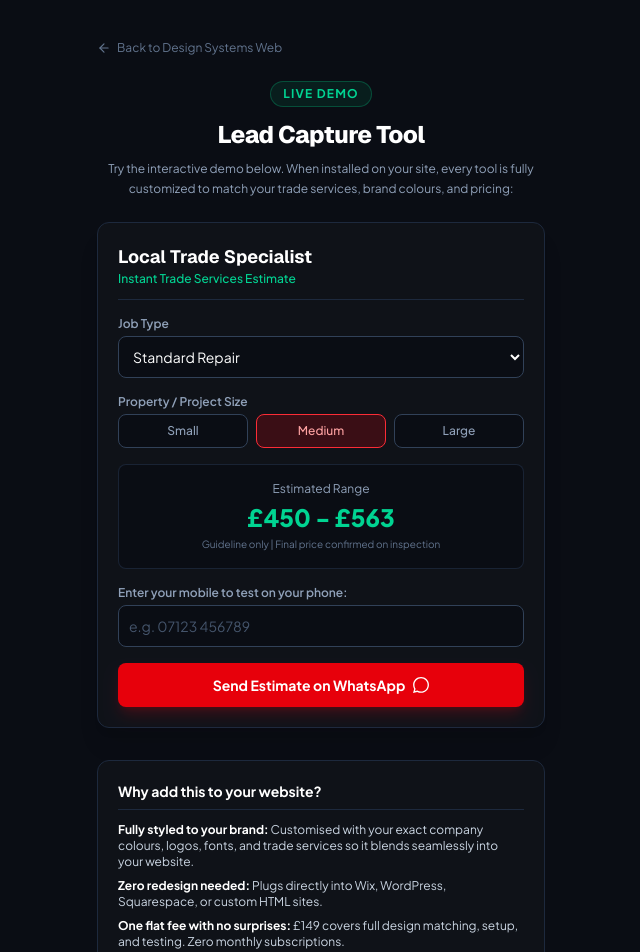
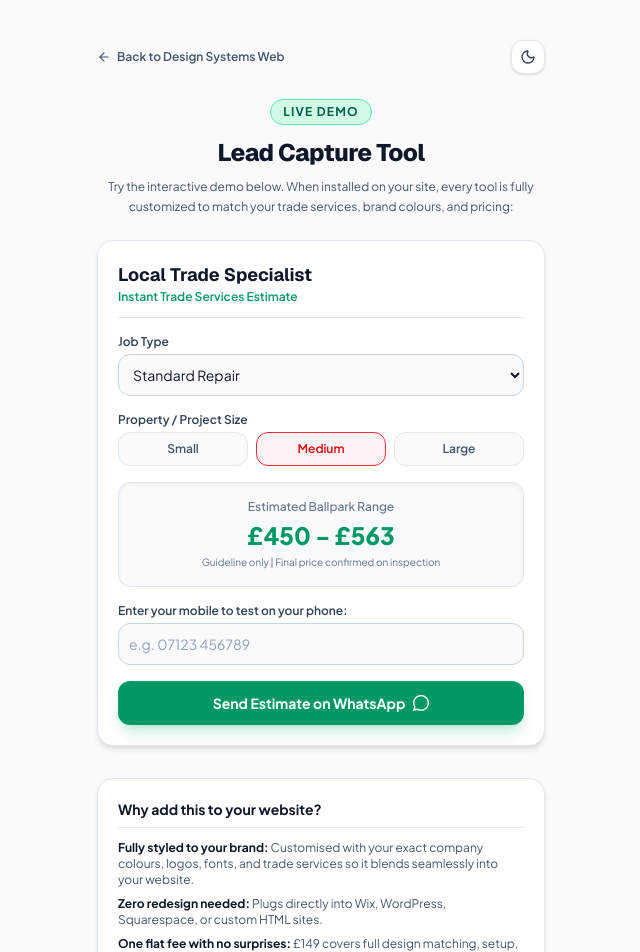
Before and after one commit to stokie2605/dean-wilshaw-web-development, a React (Vite) app: page /demo/1 in a window 1280 px wide. Shown: the top 952 px of the page, without its empty margins (319-959 px from the left). Built offline with nearby package versions, Linux system fonts and the light colour scheme.

Commit message:
Support dynamic Light and Dark mode across all tool demo pages and widget components

```diff
--- a/src/components/tools/QuoteEstimator.tsx
+++ b/src/components/tools/QuoteEstimator.tsx
@@ -22,21 +22,21 @@ export function QuoteEstimator() {
   };
 
   return (
-    <div className="bg-[#0f1218] border border-slate-800 rounded-xl p-5 text-white max-w-md w-full shadow-xl">
-      <div className="flex items-center justify-between border-b border-slate-800 pb-3 mb-4">
+    <div className="bg-white dark:bg-zinc-900 border border-slate-200 dark:border-zinc-800 rounded-2xl p-5 text-slate-900 dark:text-white max-w-md w-full shadow-md transition-colors">
+      <div className="flex items-center justify-between border-b border-slate-200 dark:border-zinc-800 pb-3 mb-4">
         <div>
-          <h3 className="font-bold text-lg text-white">{biz}</h3>
-          <p className="text-xs text-emerald-400 font-medium">Instant {trade} Estimate</p>
+          <h3 className="font-bold text-lg text-slate-900 dark:text-white">{biz}</h3>
+          <p className="text-xs text-emerald-600 dark:text-emerald-400 font-semibold">Instant {trade} Estimate</p>
         </div>
       </div>
 
       <div className="space-y-4">
         <div>
-          <label className="block text-xs font-semibold text-slate-400 mb-1">Job Type</label>
+          <label className="block text-xs font-semibold text-slate-700 dark:text-slate-300 mb-1">Job Type</label>
           <select
             value={serviceType}
             onChange={(e) => setServiceType(e.target.value)}
-            className="w-full bg-[#0a0d14] border border-slate-700 rounded-lg p-2.5 text-sm text-white focus:outline-none focus:border-red-500"
+            className="w-full bg-slate-50 dark:bg-zinc-950 border border-slate-300 dark:border-zinc-700 rounded-xl p-2.5 text-sm text-slate-900 dark:text-white focus:outline-none focus:border-red-500"
           >
             <option>Small Job / Minor Repair</option>
             <option>Standard Repair</option>
@@ -45,17 +45,17 @@ export function QuoteEstimator() {
         </div>
 
         <div>
-          <label className="block text-xs font-semibold text-slate-400 mb-1">Property / Project Size</label>
+          <label className="block text-xs font-semibold text-slate-700 dark:text-slate-300 mb-1">Property / Project Size</label>
           <div className="grid grid-cols-3 gap-2">
             {['Small', 'Medium', 'Large'].map((s) => (
               <button
                 key={s}
                 type="button"
                 onClick={() => setSize(s)}
-                className={`py-2 text-xs font-medium rounded-lg border transition ${
+                className={`py-2 text-xs font-semibold rounded-xl border transition ${
                   size === s
-                    ? 'bg-red-600/20 border-red-500 text-red-300 font-bold'
-                    : 'bg-[#0a0d14] border-slate-700 text-slate-400 hover:border-slate-600'
+                    ? 'bg-red-50 dark:bg-red-950/30 border-red-500 text-red-600 dark:text-red-400 font-bold'
+                    : 'bg-slate-50 dark:bg-zinc-950 border-slate-200 dark:border-zinc-800 text-slate-600 dark:text-slate-400 hover:border-slate-400'
                 }`}
               >
                 {s}
@@ -64,17 +64,17 @@ export function QuoteEstimator() {
           </div>
         </div>
 
-        <div className="bg-[#0a0d14] border border-slate-800/80 rounded-lg p-4 text-center">
-          <p className="text-xs text-slate-400">Estimated Range</p>
-          <p className="text-2xl font-black text-emerald-400 mt-1">
+        <div className="bg-slate-50 dark:bg-zinc-950 border border-slate-200 dark:border-zinc-800 rounded-xl p-4 text-center shadow-inner">
+          <p className="text-xs text-slate-500 dark:text-slate-400 font-medium">Estimated Ballpark Range</p>
+          <p className="text-2xl font-black text-emerald-600 dark:text-emerald-400 mt-1">
             &pound;{estimatedPrice} - &pound;{Math.round(estimatedPrice * 1.25)}
           </p>
-          <p className="text-[10px] text-slate-500 mt-1">Guideline only | Final price confirmed on inspection</p>
+          <p className="text-[10px] text-slate-500 dark:text-zinc-500 mt-1">Guideline only | Final price confirmed on inspection</p>
         </div>
 
         {!hasCustomPhone && (
           <div>
-            <label className="block text-xs font-semibold text-slate-400 mb-1">
+            <label className="block text-xs font-semibold text-slate-700 dark:text-slate-300 mb-1">
               Enter your mobile to test on your phone:
             </label>
             <input
@@ -82,14 +82,14 @@ export function QuoteEstimator() {
               placeholder="e.g. 07123 456789"
               value={userPhone}
               onChange={(e) => setUserPhone(e.target.value)}
-              className="w-full bg-[#0a0d14] border border-slate-700 rounded-lg p-2.5 text-sm text-white placeholder:text-slate-600 focus:outline-none focus:border-red-500"
+              className="w-full bg-slate-50 dark:bg-zinc-950 border border-slate-300 dark:border-zinc-700 rounded-xl p-2.5 text-sm text-slate-900 dark:text-white placeholder:text-slate-400 dark:placeholder:text-zinc-600 focus:outline-none focus:border-red-500"
             />
           </div>
         )}
 
         <button
           onClick={handleSendWhatsApp}
-          className="w-full bg-red-600 hover:bg-red-500 text-white font-bold py-3 px-4 rounded-lg flex items-center justify-center gap-2 text-sm transition shadow-lg shadow-red-600/20"
+          className="w-full bg-emerald-600 hover:bg-emerald-500 text-white font-bold py-3 px-4 rounded-xl flex items-center justify-center gap-2 text-sm transition shadow-lg shadow-emerald-600/20"
         >
           <span>Send Estimate on WhatsApp</span>
           <svg className="w-4 h-4 fill-current" viewBox="0 0 24 24">
--- a/src/pages/MissedCallDemoPage.tsx
+++ b/src/pages/MissedCallDemoPage.tsx
@@ -1,6 +1,6 @@
-import React, { useEffect } from 'react';
+import React, { useEffect, useState } from 'react';
 import { useNavigate } from 'react-router-dom';
-import { ArrowLeft } from 'lucide-react';
+import { ArrowLeft, Sun, Moon } from 'lucide-react';
 import { MissedCallDemo } from '../components/trade-tools/MissedCallDemo';
 import { useToolParams } from '../hooks/useToolParams';
 
@@ -11,10 +11,17 @@ export function MissedCallDemoPage() {
   const navigate = useNavigate();
   const { biz } = useToolParams();
   const isGeneric = biz === 'Local Trade Specialist';
+  const [isDark, setIsDark] = useState(false);
 
   useEffect(() => {
     window.scrollTo({ top: 0, behavior: 'instant' });
     document.title = "Instant Missed-Call Auto-Text | Design Systems Web";
+
+    if (document.documentElement.classList.contains('dark')) {
+      setIsDark(true);
+    } else {
+      setIsDark(false);
+    }
 
     const metaDescription = document.querySelector('meta[name="description"]');
     if (metaDescription) {
@@ -30,29 +37,50 @@ export function MissedCallDemoPage() {
     }
   }, []);
 
+  const toggleTheme = () => {
+    if (isDark) {
+      document.documentElement.classList.remove('dark');
+      localStorage.setItem('theme', 'light');
+      setIsDark(false);
+    } else {
+      document.documentElement.classList.add('dark');
+      localStorage.setItem('theme', 'dark');
+      setIsDark(true);
+    }
+  };
+
   return (
-    <div className="min-h-screen bg-[#0a0d14] text-slate-100 flex flex-col items-center justify-start p-4 py-10 selection:bg-red-500/20 selection:text-red-400">
+    <div className="min-h-screen bg-slate-50 dark:bg-[#0B0F17] text-slate-900 dark:text-slate-100 flex flex-col items-center justify-start p-4 py-10 transition-colors duration-300 selection:bg-red-500/20 selection:text-red-600 dark:selection:text-red-400">
 
-      {/* Back link */}
-      <div className="w-full max-w-md mb-6">
+      {/* Top Bar with Back Link & Theme Toggle */}
+      <div className="w-full max-w-md mb-6 flex items-center justify-between">
         <button
           onClick={() => navigate('/')}
-          className="flex items-center gap-1.5 text-xs text-slate-500 hover:text-slate-300 transition-colors group"
+          className="flex items-center gap-1.5 text-xs font-semibold text-slate-600 dark:text-slate-400 hover:text-slate-900 dark:hover:text-slate-100 transition-colors group"
         >
           <ArrowLeft className="w-3.5 h-3.5 group-hover:-translate-x-0.5 transition-transform" />
           Back to Design Systems Web
+        </button>
+
+        <button
+          onClick={toggleTheme}
+          className="p-2 rounded-xl bg-white dark:bg-zinc-900 border border-slate-200 dark:border-zinc-800 text-slate-600 dark:text-zinc-400 hover:text-slate-900 dark:hover:text-white transition-all shadow-sm"
+          title="Toggle light/dark mode"
+          aria-label="Toggle theme"
+        >
+          {isDark ? <Sun className="w-4 h-4 text-amber-400" /> : <Moon className="w-4 h-4 text-slate-700" />}
         </button>
       </div>
 
       {/* Header */}
       <div className="text-center max-w-md mb-6">
-        <span className="inline-block px-3 py-1 bg-emerald-500/10 border border-emerald-500/30 text-emerald-400 text-xs font-bold rounded-full mb-3 uppercase tracking-widest">
+        <span className="inline-block px-3 py-1 bg-emerald-100 dark:bg-emerald-500/10 border border-emerald-300 dark:border-emerald-500/30 text-emerald-800 dark:text-emerald-400 text-xs font-bold rounded-full mb-3 uppercase tracking-widest">
           {isGeneric ? 'LIVE DEMO' : '24-Hour Preview'}
         </span>
-        <h1 className="text-2xl font-black text-white tracking-tight">
+        <h1 className="text-2xl font-black text-slate-900 dark:text-white tracking-tight">
           Instant Missed-Call Auto-Text{!isGeneric && ` for ${biz}`}
         </h1>
-        <p className="text-xs text-slate-400 mt-2 leading-relaxed">
+        <p className="text-xs text-slate-600 dark:text-slate-400 mt-2 leading-relaxed">
           Try the interactive demo below. When installed on your site, every tool is fully customized to match your trade services, brand colours, and pricing:
         </p>
       </div>
@@ -63,19 +91,19 @@ export function MissedCallDemoPage() {
       </div>
 
       {/* Value Points Card */}
-      <div className="bg-[#0f1218] border border-slate-800 rounded-xl p-5 max-w-md w-full mb-6 space-y-3">
-        <p className="font-bold text-sm text-white border-b border-slate-800 pb-2">
+      <div className="bg-white dark:bg-[#131B2A] border border-slate-200 dark:border-slate-800 rounded-2xl p-5 max-w-md w-full mb-6 space-y-3 shadow-md transition-colors">
+        <p className="font-bold text-sm text-slate-900 dark:text-white border-b border-slate-200 dark:border-slate-800 pb-2">
           Why add this to your website?
         </p>
-        <div className="space-y-2 text-xs text-slate-300">
+        <div className="space-y-2 text-xs text-slate-600 dark:text-slate-300">
           <p>
-            <strong className="text-white">Fully styled to your brand:</strong> Customised with your exact company colours, logos, fonts, and trade services so it blends seamlessly into your website.
+            <strong className="text-slate-900 dark:text-white font-bold">Fully styled to your brand:</strong> Customised with your exact company colours, logos, fonts, and trade services so it blends seamlessly into your website.
           </p>
           <p>
-            <strong className="text-white">Zero redesign needed:</strong> Plugs directly into Wix, WordPress, Squarespace, or custom HTML sites.
+            <strong className="text-slate-900 dark:text-white font-bold">Zero redesign needed:</strong> Plugs directly into Wix, WordPress, Squarespace, or custom HTML sites.
           </p>
           <p>
-            <strong className="text-white">One flat fee with no surprises:</strong> £149 covers full design matching, setup, and testing. Zero monthly subscriptions.
+            <strong className="text-slate-900 dark:text-white font-bold">One flat fee with no surprises:</strong> £149 covers full design matching, setup, and testing. Zero monthly subscriptions.
           </p>
         </div>
       </div>
@@ -90,17 +118,17 @@ export function MissedCallDemoPage() {
         >
           INSTALL ON YOUR WEBSITE FOR &pound;149
         </a>
-        <p className="text-[11px] text-slate-500 mt-2">
-          Secure Setup | Installed within 24h | Powered by <span className="text-slate-400 font-semibold">Design Systems Web</span>
+        <p className="text-[11px] text-slate-500 dark:text-slate-500 mt-2">
+          Secure Setup | Installed within 24h | Powered by <span className="text-slate-700 dark:text-slate-400 font-semibold">Design Systems Web</span>
         </p>
         <div className="mt-3">
           <a
             href={WHATSAPP_URL}
             target="_blank"
             rel="noopener noreferrer"
-            className="text-xs text-slate-400 hover:text-emerald-400 transition-colors inline-flex items-center gap-1"
+            className="text-xs text-slate-600 dark:text-slate-400 hover:text-emerald-600 dark:hover:text-emerald-400 transition-colors inline-flex items-center gap-1 font-medium"
           >
-            Prefer to chat first? <span className="underline font-semibold text-slate-300">Claim Setup on WhatsApp (07348 733365) →</span>
+            Prefer to chat first? <span className="underline font-semibold text-slate-900 dark:text-slate-300">Claim Setup on WhatsApp (07348 733365) →</span>
           </a>
         </div>
       </div>
--- a/src/pages/ToolDemoPage.tsx
+++ b/src/pages/ToolDemoPage.tsx
@@ -1,6 +1,6 @@
-import React from 'react';
+import React, { useEffect, useState } from 'react';
 import { useParams, useNavigate } from 'react-router-dom';
-import { ArrowLeft } from 'lucide-react';
+import { ArrowLeft, Sun, Moon } from 'lucide-react';
 import { useToolParams } from '../hooks/useToolParams';
 import { QuoteEstimator } from '../components/tools/QuoteEstimator';
 import { AreaCalculator } from '../components/tools/AreaCalculator';
@@ -59,30 +59,61 @@ export function ToolDemoPage() {
   const { biz } = useToolParams();
   const toolLabel = TOOL_LABELS[toolId || ''] || 'Lead Capture Tool';
   const isGeneric = biz === 'Local Trade Specialist';
+  const [isDark, setIsDark] = useState(false);
+
+  useEffect(() => {
+    window.scrollTo({ top: 0, behavior: 'instant' });
+    if (document.documentElement.classList.contains('dark')) {
+      setIsDark(true);
+    } else {
+      setIsDark(false);
+    }
+  }, []);
+
+  const toggleTheme = () => {
+    if (isDark) {
+      document.documentElement.classList.remove('dark');
+      localStorage.setItem('theme', 'light');
+      setIsDark(false);
+    } else {
+      document.documentElement.classList.add('dark');
+      localStorage.setItem('theme', 'dark');
+      setIsDark(true);
+    }
+  };
 
   return (
-    <div className="min-h-screen bg-[#0a0d14] text-slate-100 flex flex-col items-center justify-start p-4 py-10 selection:bg-red-500/20 selection:text-red-400">
+    <div className="min-h-screen bg-slate-50 dark:bg-[#0B0F17] text-slate-900 dark:text-slate-100 flex flex-col items-center justify-start p-4 py-10 transition-colors duration-300 selection:bg-red-500/20 selection:text-red-600 dark:selection:text-red-400">
 
-      {/* Back link */}
-      <div className="w-full max-w-md mb-6">
+      {/* Top Bar with Back link & Theme Toggle */}
+      <div className="w-full max-w-md mb-6 flex items-center justify-between">
         <button
           onClick={() => navigate('/')}
-          className="flex items-center gap-1.5 text-xs text-slate-500 hover:text-slate-300 transition-colors group"
+          className="flex items-center gap-1.5 text-xs font-semibold text-slate-600 dark:text-slate-400 hover:text-slate-900 dark:hover:text-slate-100 transition-colors group"
         >
           <ArrowLeft className="w-3.5 h-3.5 group-hover:-translate-x-0.5 transition-transform" />
           Back to Design Systems Web
+        </button>
+
+        <button
+          onClick={toggleTheme}
+          className="p-2 rounded-xl bg-white dark:bg-zinc-900 border border-slate-200 dark:border-zinc-800 text-slate-600 dark:text-zinc-400 hover:text-slate-900 dark:hover:text-white transition-all shadow-sm"
+          title="Toggle light/dark mode"
+          aria-label="Toggle theme"
+        >
+          {isDark ? <Sun className="w-4 h-4 text-amber-400" /> : <Moon className="w-4 h-4 text-slate-700" />}
         </button>
       </div>
 
       {/* Header */}
       <div className="text-center max-w-md mb-6">
-        <span className="inline-block px-3 py-1 bg-emerald-500/10 border border-emerald-500/30 text-emerald-400 text-xs font-bold rounded-full mb-3 uppercase tracking-widest">
+        <span className="inline-block px-3 py-1 bg-emerald-100 dark:bg-emerald-500/10 border border-emerald-300 dark:border-emerald-500/30 text-emerald-800 dark:text-emerald-400 text-xs font-bold rounded-full mb-3 uppercase tracking-widest">
           {isGeneric ? 'LIVE DEMO' : '24-Hour Preview'}
         </span>
-        <h1 className="text-2xl font-black text-white tracking-tight">
+        <h1 className="text-2xl font-black text-slate-900 dark:text-white tracking-tight">
           {toolLabel}{!isGeneric && ` for ${biz}`}
         </h1>
-        <p className="text-xs text-slate-400 mt-2 leading-relaxed">
+        <p className="text-xs text-slate-600 dark:text-slate-400 mt-2 leading-relaxed">
           Try the interactive demo below. When installed on your site, every tool is fully customized to match your trade services, brand colours, and pricing:
         </p>
       </div>
@@ -93,14 +124,14 @@ export function ToolDemoPage() {
       </div>
 
       {/* Value Points */}
-      <div className="bg-[#0f1218] border border-slate-800 rounded-xl p-5 max-w-md w-full mb-6 space-y-3">
-        <p className="font-bold text-sm text-white border-b border-slate-800 pb-2">
+      <div className="bg-white dark:bg-[#131B2A] border border-slate-200 dark:border-slate-800 rounded-2xl p-5 max-w-md w-full mb-6 space-y-3 shadow-md transition-colors">
+        <p className="font-bold text-sm text-slate-900 dark:text-white border-b border-slate-200 dark:border-slate-800 pb-2">
           Why add this to your website?
         </p>
-        <div className="space-y-2 text-xs text-slate-300">
+        <div className="space-y-2 text-xs text-slate-600 dark:text-slate-300">
           {SHARED_BRAND_BULLETS.map(({ heading, body }) => (
             <p key={heading}>
-              <strong className="text-white">{heading}</strong> {body}
+              <strong className="text-slate-900 dark:text-white font-bold">{heading}</strong> {body}
             </p>
           ))}
         </div>
@@ -116,17 +147,17 @@ export function ToolDemoPage() {
         >
           Install on your website for &pound;149
         </a>
-        <p className="text-[11px] text-slate-500 mt-2">
-          Secure Setup | Installed within 24h | Powered by <span className="text-slate-400 font-semibold">Design Systems Web</span>
+        <p className="text-[11px] text-slate-500 dark:text-slate-500 mt-2">
+          Secure Setup | Installed within 24h | Powered by <span className="text-slate-700 dark:text-slate-400 font-semibold">Design Systems Web</span>
         </p>
         <div className="mt-3">
           <a
             href={WHATSAPP_URL}
             target="_blank"
             rel="noopener noreferrer"
-            className="text-xs text-slate-400 hover:text-emerald-400 transition-colors inline-flex items-center gap-1"
+            className="text-xs text-slate-600 dark:text-slate-400 hover:text-emerald-600 dark:hover:text-emerald-400 transition-colors inline-flex items-center gap-1 font-medium"
           >
-            Prefer to chat first? <span className="underline font-semibold text-slate-300">Claim Setup on WhatsApp (07348 733365) →</span>
+            Prefer to chat first? <span className="underline font-semibold text-slate-900 dark:text-slate-300">Claim Setup on WhatsApp (07348 733365) →</span>
           </a>
         </div>
       </div>
```
Also changed, not shown: src/components/tools/AreaCalculator.tsx (+22 -24 lines), src/components/tools/BeforeAfterSlider.tsx (+11 -11 lines), src/components/tools/BookingForm.tsx (+12 -12 lines), src/components/tools/MissedCallWidget.tsx (+9 -9 lines).
